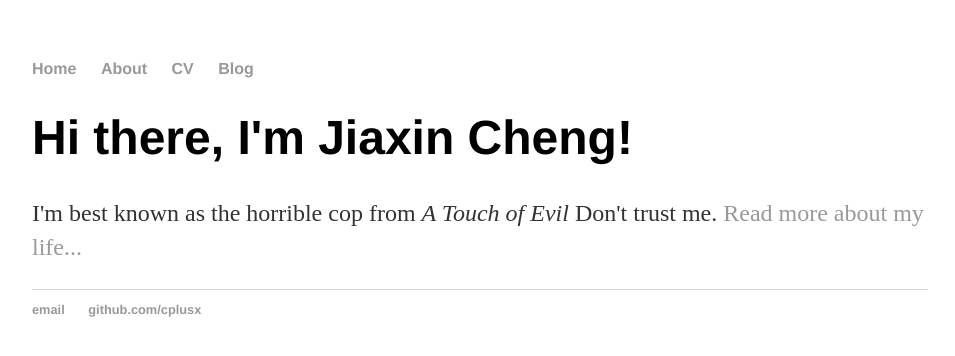
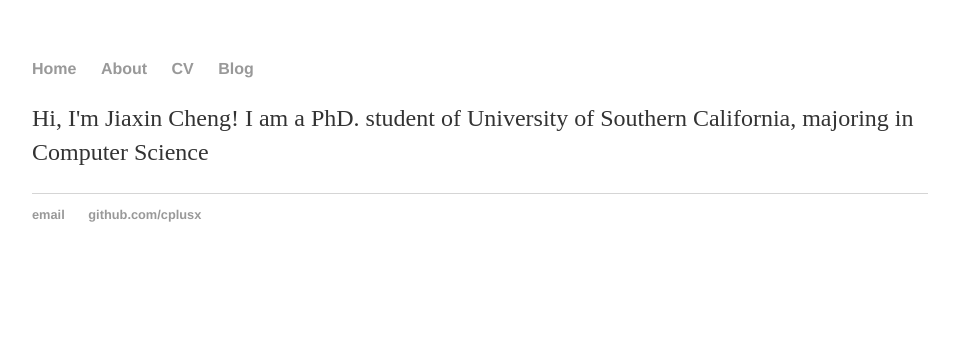
Before and after one commit to cplusx/cplusx.github.io, a Jekyll site: the page built from index.html, in a window 1280 px wide. Shown: the top 356 px of the page, without its empty margins (160-1115 px from the left). Built offline with Jekyll 4.4.1, drawn with Linux system fonts in a browser that asks for light colours.

Commit message:
update index

```diff
--- a/index.html
+++ b/index.html
@@ -3,6 +3,5 @@ layout: default
 title: Jiaxin Cheng
 ---
 <div class="blurb">
-	<h1>Hi there, I'm Jiaxin Cheng!</h1>
-	<p>I'm best known as the horrible cop from <em>A Touch of Evil</em> Don't trust me. <a href="/about">Read more about my life...</a></p>
+	<p>Hi, I'm Jiaxin Cheng! I am a PhD. student of University of Southern California, majoring in Computer Science</p>
 </div><!-- /.blurb -->
```
Also changed, not shown: 1 other file.
